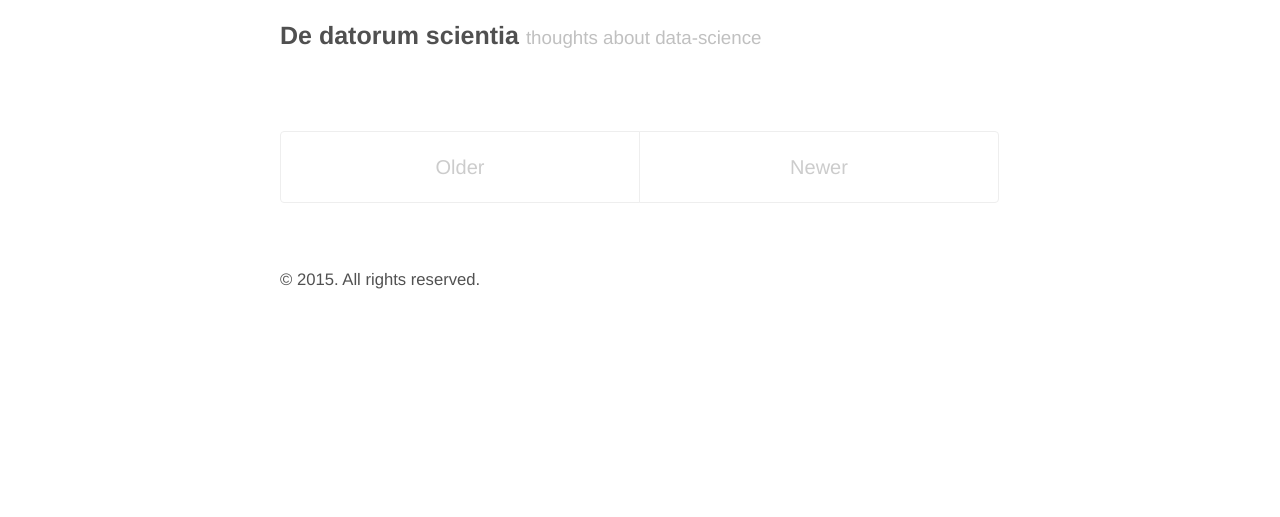
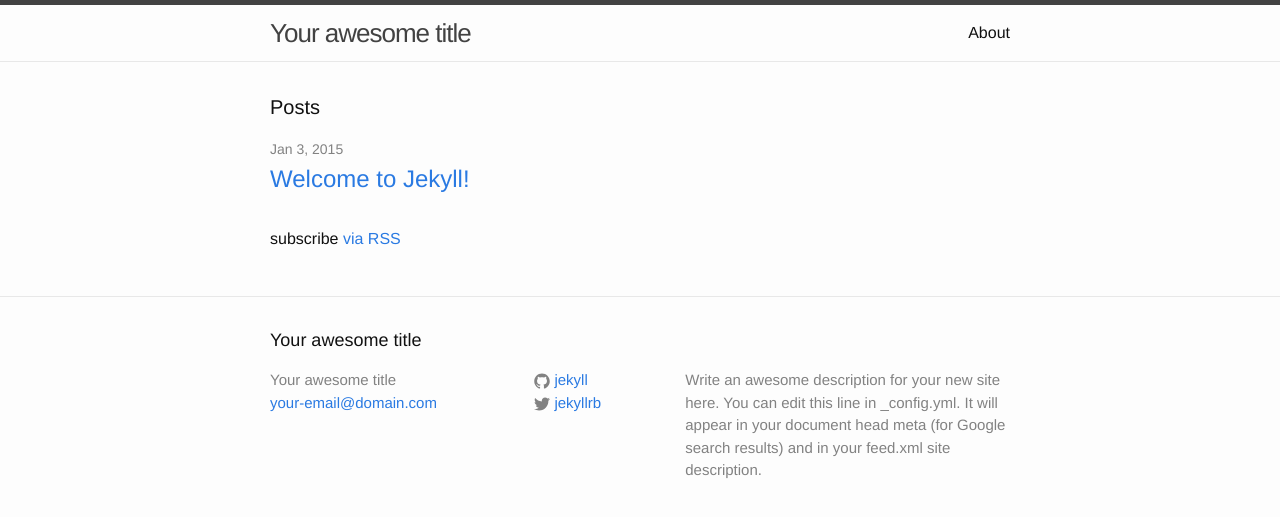
Before and after one commit to ngrislain/ngrislain.github.io, a Jekyll site: the page built from index.html, in a window 1280 px wide. Shown: the top 517 px of the page. Built offline with Jekyll 4.4.1, drawn with Linux system fonts in a browser that asks for light colours.

Commit message:
Revert f857c31..1e3943a
This rolls back to commit f857c31581d131df9cc55e831d3b1a3417f795a6.

```diff
--- a/_config.yml
+++ b/_config.yml
@@ -1,17 +1,14 @@
 # Site settings
-title: De datorum scientia
-tagline: thoughts about data-science
-#email: nicolas.grislain@gmail.com
+title: Your awesome title
+email: your-email@domain.com
 description: > # this means to ignore newlines until "baseurl:"
-  A blog to write down thoughts about data-science
+  Write an awesome description for your new site here. You can edit this
+  line in _config.yml. It will appear in your document head meta (for
+  Google search results) and in your feed.xml site description.
 baseurl: "" # the subpath of your site, e.g. /blog/
 url: "http://yourdomain.com" # the base hostname & protocol for your site
-twitter_username: ngrislain
-github_username:  ngrislain
+twitter_username: jekyllrb
+github_username:  jekyll
 
 # Build settings
 markdown: kramdown
-
-# Permalinks
-permalink:        pretty
-relative_permalinks: true
--- a/_includes/head.html
+++ b/_includes/head.html
@@ -1,33 +1,12 @@
 <head>
   <meta charset="utf-8">
   <meta http-equiv="X-UA-Compatible" content="IE=edge">
+  <meta name="viewport" content="width=device-width, initial-scale=1">
 
-  <!-- Enable responsiveness on mobile devices-->
-  <meta name="viewport" content="width=device-width, initial-scale=1.0, maximum-scale=1">
+  <title>{% if page.title %}{{ page.title }}{% else %}{{ site.title }}{% endif %}</title>
+  <meta name="description" content="{% if page.excerpt %}{{ page.excerpt | strip_html | strip_newlines | truncate: 160 }}{% else %}{{ site.description }}{% endif %}">
 
-  <title>
-    {% if page.title == "Home" %}
-      {{ site.title }} &middot; {{ site.tagline }}
-    {% else %}
-      {{ page.title }} &middot; {{ site.title }}
-    {% endif %}
-  </title>
-
-  <!-- CSS -->
-  <link rel="stylesheet" href="{{ site.baseurl }}public/css/poole.css">
-  <link rel="stylesheet" href="{{ site.baseurl }}public/css/syntax.css">
-
-  <!-- Icons -->
-  <link rel="apple-touch-icon-precomposed" sizes="144x144" href="{{ site.baseurl }}public/apple-touch-icon-precomposed.png">
-  <link rel="shortcut icon" href="{{ site.baseurl }}public/favicon.ico">
-
-  <!-- RSS -->
-  <link rel="alternate" type="application/atom+xml" title="{{ site.title }}" href="{{ site.baseurl }}atom.xml">
-
-  <script type="text/x-mathjax-config">
-    MathJax.Hub.Config({tex2jax: {inlineMath: [['$','$'], ['\\(','\\)']]}});
-  </script>
-  <script type="text/javascript"
-          src="http://cdn.mathjax.org/mathjax/latest/MathJax.js?config=TeX-AMS-MML_HTMLorMML">
-  </script>
+  <link rel="stylesheet" href="{{ "/css/main.css" | prepend: site.baseurl }}">
+  <link rel="canonical" href="{{ page.url | replace:'index.html','' | prepend: site.baseurl | prepend: site.url }}">
+  <link rel="alternate" type="application/rss+xml" title="{{ site.title }}" href="{{ "/feed.xml" | prepend: site.baseurl | prepend: site.url }}" />
 </head>
--- a/_layouts/default.html
+++ b/_layouts/default.html
@@ -1,28 +1,20 @@
 <!DOCTYPE html>
-<html lang="en">
+<html>
 
   {% include head.html %}
 
   <body>
 
-    <div class="container content">
-      <header class="masthead">
-        <h3 class="masthead-title">
-          <a href="{{ site.baseurl }}" title="Home">{{ site.title }}</a>
-          <small>{{ site.tagline }}</small>
-        </h3>
-      </header>
+    {% include header.html %}
 
-      <main>
+    <div class="page-content">
+      <div class="wrapper">
         {{ content }}
-      </main>
-
-      <footer class="footer">
-        <small>
-          &copy; <time datetime="{{ site.time | date_to_xmlschema }}">{{ site.time | date: '%Y' }}</time>. All rights reserved.
-        </small>
-      </footer>
+      </div>
     </div>
 
+    {% include footer.html %}
+
   </body>
+
 </html>
--- a/index.html
+++ b/index.html
@@ -1,37 +1,23 @@
 ---
 layout: default
-title: Home
 ---
 
-<div class="posts">
-  {% for post in paginator.posts %}
-  <article class="post">
-    <h1 class="post-title">
-      <a href="{{ post.url }}">
-        {{ post.title }}
-      </a>
-    </h1>
+<div class="home">
 
-    <time datetime="{{ post.date | date_to_xmlschema }}" class="post-date">{{ post.date | date_to_string }}</time>
+  <h1 class="page-heading">Posts</h1>
 
-    {{ post.content }}
-  </article>
-  {% endfor %}
+  <ul class="post-list">
+    {% for post in site.posts %}
+      <li>
+        <span class="post-meta">{{ post.date | date: "%b %-d, %Y" }}</span>
+
+        <h2>
+          <a class="post-link" href="{{ post.url | prepend: site.baseurl }}">{{ post.title }}</a>
+        </h2>
+      </li>
+    {% endfor %}
+  </ul>
+
+  <p class="rss-subscribe">subscribe <a href="{{ "/feed.xml" | prepend: site.baseurl }}">via RSS</a></p>
+
 </div>
-
-<div class="pagination">
-  {% if paginator.next_page %}
-    <a class="pagination-item older" href="{{ site.baseurl }}page{{paginator.next_page}}">Older</a>
-  {% else %}
-    <span class="pagination-item older">Older</span>
-  {% endif %}
-  {% if paginator.previous_page %}
-    {% if paginator.page == 2 %}
-      <a class="pagination-item newer" href="{{ site.baseurl }}">Newer</a>
-    {% else %}
-      <a class="pagination-item newer" href="{{ site.baseurl }}page{{paginator.previous_page}}">Newer</a>
-    {% endif %}
-  {% else %}
-    <span class="pagination-item newer">Newer</span>
-  {% endif %}
-</div>
--- a/public/css/poole.css
+++ /dev/null
@@ -1,430 +0,0 @@
-/*
- *                        ___
- *                       /\_ \
- *  _____     ___     ___\//\ \      __
- * /\ '__`\  / __`\  / __`\\ \ \   /'__`\
- * \ \ \_\ \/\ \_\ \/\ \_\ \\_\ \_/\  __/
- *  \ \ ,__/\ \____/\ \____//\____\ \____\
- *   \ \ \/  \/___/  \/___/ \/____/\/____/
- *    \ \_\
- *     \/_/
- *
- * Designed, built, and released under MIT license by @mdo. Learn more at
- * https://github.com/poole/poole.
- */
-
-
-/*
- * Contents
- *
- * Body resets
- * Custom type
- * Messages
- * Container
- * Masthead
- * Posts and pages
- * Pagination
- * Reverse layout
- * Themes
- */
-
-
-/*
- * Body resets
- *
- * Update the foundational and global aspects of the page.
- */
-
-* {
-  -webkit-box-sizing: border-box;
-     -moz-box-sizing: border-box;
-          box-sizing: border-box;
-}
-
-html,
-body {
-  margin: 0;
-  padding: 0;
-}
-
-html {
-  font-family: "Helvetica Neue", Helvetica, Arial, sans-serif;
-  font-size: 16px;
-  line-height: 1.5;
-}
-@media (min-width: 38em) {
-  html {
-    font-size: 20px;
-  }
-}
-
-body {
-  color: #515151;
-  background-color: #fff;
-  -webkit-text-size-adjust: 100%;
-      -ms-text-size-adjust: 100%;
-}
-
-/* No `:visited` state is required by default (browsers will use `a`) */
-a {
-  color: #268bd2;
-  text-decoration: none;
-}
-a strong {
-  color: inherit;
-}
-/* `:focus` is linked to `:hover` for basic accessibility */
-a:hover,
-a:focus {
-  text-decoration: underline;
-}
-
-/* Headings */
-h1, h2, h3, h4, h5, h6 {
-  margin-bottom: .5rem;
-  font-weight: bold;
-  line-height: 1.25;
-  color: #313131;
-  text-rendering: optimizeLegibility;
-}
-h1 {
-  font-size: 2rem;
-}
-h2 {
-  margin-top: 1rem;
-  font-size: 1.5rem;
-}
-h3 {
-  margin-top: 1.5rem;
-  font-size: 1.25rem;
-}
-h4, h5, h6 {
-  margin-top: 1rem;
-  font-size: 1rem;
-}
-
-/* Body text */
-p {
-  margin-top: 0;
-  margin-bottom: 1rem;
-}
-
-strong {
-  color: #303030;
-}
-
-
-/* Lists */
-ul, ol, dl {
-  margin-top: 0;
-  margin-bottom: 1rem;
-}
-
-dt {
-  font-weight: bold;
-}
-dd {
-  margin-bottom: .5rem;
-}
-
-/* Misc */
-hr {
-  position: relative;
-  margin: 1.5rem 0;
-  border: 0;
-  border-top: 1px solid #eee;
-  border-bottom: 1px solid #fff;
-}
-
-abbr {
-  font-size: 85%;
-  font-weight: bold;
-  color: #555;
-  text-transform: uppercase;
-}
-abbr[title] {
-  cursor: help;
-  border-bottom: 1px dotted #e5e5e5;
-}
-
-/* Code */
-code,
-pre {
-  font-family: Menlo, Monaco, "Courier New", monospace;
-}
-code {
-  padding: .25em .5em;
-  font-size: 85%;
-  color: #bf616a;
-  background-color: #f9f9f9;
-  border-radius: 3px;
-}
-pre {
-  display: block;
-  margin-top: 0;
-  margin-bottom: 1rem;
-  padding: 1rem;
-  font-size: .8rem;
-  line-height: 1.4;
-  white-space: pre;
-  white-space: pre-wrap;
-  word-break: break-all;
-  word-wrap: break-word;
-  background-color: #f9f9f9;
-}
-pre code {
-  padding: 0;
-  font-size: 100%;
-  color: inherit;
-  background-color: transparent;
-}
-
-/* Pygments via Jekyll */
-.highlight {
-  margin-bottom: 1rem;
-  border-radius: 4px;
-}
-.highlight pre {
-  margin-bottom: 0;
-}
-
-/* Gist via GitHub Pages */
-.gist .gist-file {
-  font-family: Menlo, Monaco, "Courier New", monospace !important;
-}
-.gist .markdown-body {
-  padding: 15px;
-}
-.gist pre {
-  padding: 0;
-  background-color: transparent;
-}
-.gist .gist-file .gist-data {
-  font-size: .8rem !important;
-  line-height: 1.4;
-}
-.gist code {
-  padding: 0;
-  color: inherit;
-  background-color: transparent;
-  border-radius: 0;
-}
-
-/* Quotes */
-blockquote {
-  padding: .5rem 1rem;
-  margin: .8rem 0;
-  color: #7a7a7a;
-  border-left: .25rem solid #e5e5e5;
-}
-blockquote p:last-child {
-  margin-bottom: 0;
-}
-@media (min-width: 30em) {
-  blockquote {
-    padding-right: 5rem;
-    padding-left: 1.25rem;
-  }
-}
-
-img {
-  display: block;
-  max-width: 100%;
-  margin: 0 0 1rem;
-  border-radius: 5px;
-}
-
-/* Tables */
-table {
-  margin-bottom: 1rem;
-  width: 100%;
-  border: 1px solid #e5e5e5;
-  border-collapse: collapse;
-}
-td,
-th {
-  padding: .25rem .5rem;
-  border: 1px solid #e5e5e5;
-}
-tbody tr:nth-child(odd) td,
-tbody tr:nth-child(odd) th {
-  background-color: #f9f9f9;
-}
-
-
-/*
- * Custom type
- *
- * Extend paragraphs with `.lead` for larger introductory text.
- */
-
-.lead {
-  font-size: 1.25rem;
-  font-weight: 300;
-}
-
-
-/*
- * Messages
- *
- * Show alert messages to users. You may add it to single elements like a `<p>`,
- * or to a parent if there are multiple elements to show.
- */
-
-.message {
-  margin-bottom: 1rem;
-  padding: 1rem;
-  color: #717171;
-  background-color: #f9f9f9;
-}
-
-
-/*
- * Container
- *
- * Center the page content.
- */
-
-.container {
-  max-width: 38rem;
-  padding-left:  1rem;
-  padding-right: 1rem;
-  margin-left:  auto;
-  margin-right: auto;
-}
-
-
-/*
- * Masthead
- *
- * Super small header above the content for site name and short description.
- */
-
-.masthead {
-  padding-top:    1rem;
-  padding-bottom: 1rem;
-  margin-bottom: 3rem;
-}
-.masthead-title {
-  margin-top: 0;
-  margin-bottom: 0;
-  color: #505050;
-}
-.masthead-title a {
-  color: #505050;
-}
-.masthead-title small {
-  font-size: 75%;
-  font-weight: 400;
-  color: #c0c0c0;
-  letter-spacing: 0;
-}
-
-
-/*
- * Posts and pages
- *
- * Each post is wrapped in `.post` and is used on default and post layouts. Each
- * page is wrapped in `.page` and is only used on the page layout.
- */
-
-.page,
-.post {
-  margin-bottom: 4em;
-}
-
-/* Blog post or page title */
-.page-title,
-.post-title,
-.post-title a {
-  color: #303030;
-}
-.page-title,
-.post-title {
-  margin-top: 0;
-}
-
-/* Meta data line below post title */
-.post-date {
-  display: block;
-  margin-top: -.5rem;
-  margin-bottom: 1rem;
-  color: #9a9a9a;
-}
-
-/* Related posts */
-.related {
-  padding-top: 2rem;
-  padding-bottom: 2rem;
-  border-top: 1px solid #eee;
-}
-.related-posts {
-  padding-left: 0;
-  list-style: none;
-}
-.related-posts h3 {
-  margin-top: 0;
-}
-.related-posts li small {
-  font-size: 75%;
-  color: #999;
-}
-.related-posts li a:hover {
-  color: #268bd2;
-  text-decoration: none;
-}
-.related-posts li a:hover small {
-  color: inherit;
-}
-
-
-/*
- * Pagination
- *
- * Super lightweight (HTML-wise) blog pagination. `span`s are provide for when
- * there are no more previous or next posts to show.
- */
-
-.pagination {
-  overflow: hidden; /* clearfix */
-  margin-left: -1rem;
-  margin-right: -1rem;
-  font-family: "PT Sans", Helvetica, Arial, sans-serif;
-  color: #ccc;
-  text-align: center;
-}
-
-/* Pagination items can be `span`s or `a`s */
-.pagination-item {
-  display: block;
-  padding: 1rem;
-  border: 1px solid #eee;
-}
-.pagination-item:first-child {
-  margin-bottom: -1px;
-}
-
-/* Only provide a hover state for linked pagination items */
-a.pagination-item:hover {
-  background-color: #f5f5f5;
-}
-
-@media (min-width: 30em) {
-  .pagination {
-    margin: 3rem 0;
-  }
-  .pagination-item {
-    float: left;
-    width: 50%;
-  }
-  .pagination-item:first-child {
-    margin-bottom: 0;
-    border-top-left-radius:    4px;
-    border-bottom-left-radius: 4px;
-  }
-  .pagination-item:last-child {
-    margin-left: -1px;
-    border-top-right-radius:    4px;
-    border-bottom-right-radius: 4px;
-  }
-}
--- a/public/css/syntax.css
+++ /dev/null
@@ -1,65 +0,0 @@
-.highlight .hll { background-color: #ffc; }
-.highlight .c { color: #999; } /* Comment */
-.highlight .err { color: #a00; background-color: #faa } /* Error */
-.highlight .k { color: #069; } /* Keyword */
-.highlight .o { color: #555 } /* Operator */
-.highlight .cm { color: #09f; font-style: italic } /* Comment.Multiline */
-.highlight .cp { color: #099 } /* Comment.Preproc */
-.highlight .c1 { color: #999; } /* Comment.Single */
-.highlight .cs { color: #999; } /* Comment.Special */
-.highlight .gd { background-color: #fcc; border: 1px solid #c00 } /* Generic.Deleted */
-.highlight .ge { font-style: italic } /* Generic.Emph */
-.highlight .gr { color: #f00 } /* Generic.Error */
-.highlight .gh { color: #030; } /* Generic.Heading */
-.highlight .gi { background-color: #cfc; border: 1px solid #0c0 } /* Generic.Inserted */
-.highlight .go { color: #aaa } /* Generic.Output */
-.highlight .gp { color: #009; } /* Generic.Prompt */
-.highlight .gs { } /* Generic.Strong */
-.highlight .gu { color: #030; } /* Generic.Subheading */
-.highlight .gt { color: #9c6 } /* Generic.Traceback */
-.highlight .kc { color: #069; } /* Keyword.Constant */
-.highlight .kd { color: #069; } /* Keyword.Declaration */
-.highlight .kn { color: #069; } /* Keyword.Namespace */
-.highlight .kp { color: #069 } /* Keyword.Pseudo */
-.highlight .kr { color: #069; } /* Keyword.Reserved */
-.highlight .kt { color: #078; } /* Keyword.Type */
-.highlight .m { color: #f60 } /* Literal.Number */
-.highlight .s { color: #d44950 } /* Literal.String */
-.highlight .na { color: #4f9fcf } /* Name.Attribute */
-.highlight .nb { color: #366 } /* Name.Builtin */
-.highlight .nc { color: #0a8; } /* Name.Class */
-.highlight .no { color: #360 } /* Name.Constant */
-.highlight .nd { color: #99f } /* Name.Decorator */
-.highlight .ni { color: #999; } /* Name.Entity */
-.highlight .ne { color: #c00; } /* Name.Exception */
-.highlight .nf { color: #c0f } /* Name.Function */
-.highlight .nl { color: #99f } /* Name.Label */
-.highlight .nn { color: #0cf; } /* Name.Namespace */
-.highlight .nt { color: #2f6f9f; } /* Name.Tag */
-.highlight .nv { color: #033 } /* Name.Variable */
-.highlight .ow { color: #000; } /* Operator.Word */
-.highlight .w { color: #bbb } /* Text.Whitespace */
-.highlight .mf { color: #f60 } /* Literal.Number.Float */
-.highlight .mh { color: #f60 } /* Literal.Number.Hex */
-.highlight .mi { color: #f60 } /* Literal.Number.Integer */
-.highlight .mo { color: #f60 } /* Literal.Number.Oct */
-.highlight .sb { color: #c30 } /* Literal.String.Backtick */
-.highlight .sc { color: #c30 } /* Literal.String.Char */
-.highlight .sd { color: #c30; font-style: italic } /* Literal.String.Doc */
-.highlight .s2 { color: #c30 } /* Literal.String.Double */
-.highlight .se { color: #c30; } /* Literal.String.Escape */
-.highlight .sh { color: #c30 } /* Literal.String.Heredoc */
-.highlight .si { color: #a00 } /* Literal.String.Interpol */
-.highlight .sx { color: #c30 } /* Literal.String.Other */
-.highlight .sr { color: #3aa } /* Literal.String.Regex */
-.highlight .s1 { color: #c30 } /* Literal.String.Single */
-.highlight .ss { color: #fc3 } /* Literal.String.Symbol */
-.highlight .bp { color: #366 } /* Name.Builtin.Pseudo */
-.highlight .vc { color: #033 } /* Name.Variable.Class */
-.highlight .vg { color: #033 } /* Name.Variable.Global */
-.highlight .vi { color: #033 } /* Name.Variable.Instance */
-.highlight .il { color: #f60 } /* Literal.Number.Integer.Long */
-
-.css .o,
-.css .o + .nt,
-.css .nt + .nt { color: #999; }
```
Also changed, not shown: 404.html (deleted, +0 -10 lines), _layouts/page.html (+10 -4 lines), _layouts/post.html (+10 -20 lines), atom.xml (deleted, +0 -28 lines), public/apple-touch-icon-precomposed.png (deleted), public/favicon.ico (deleted).
